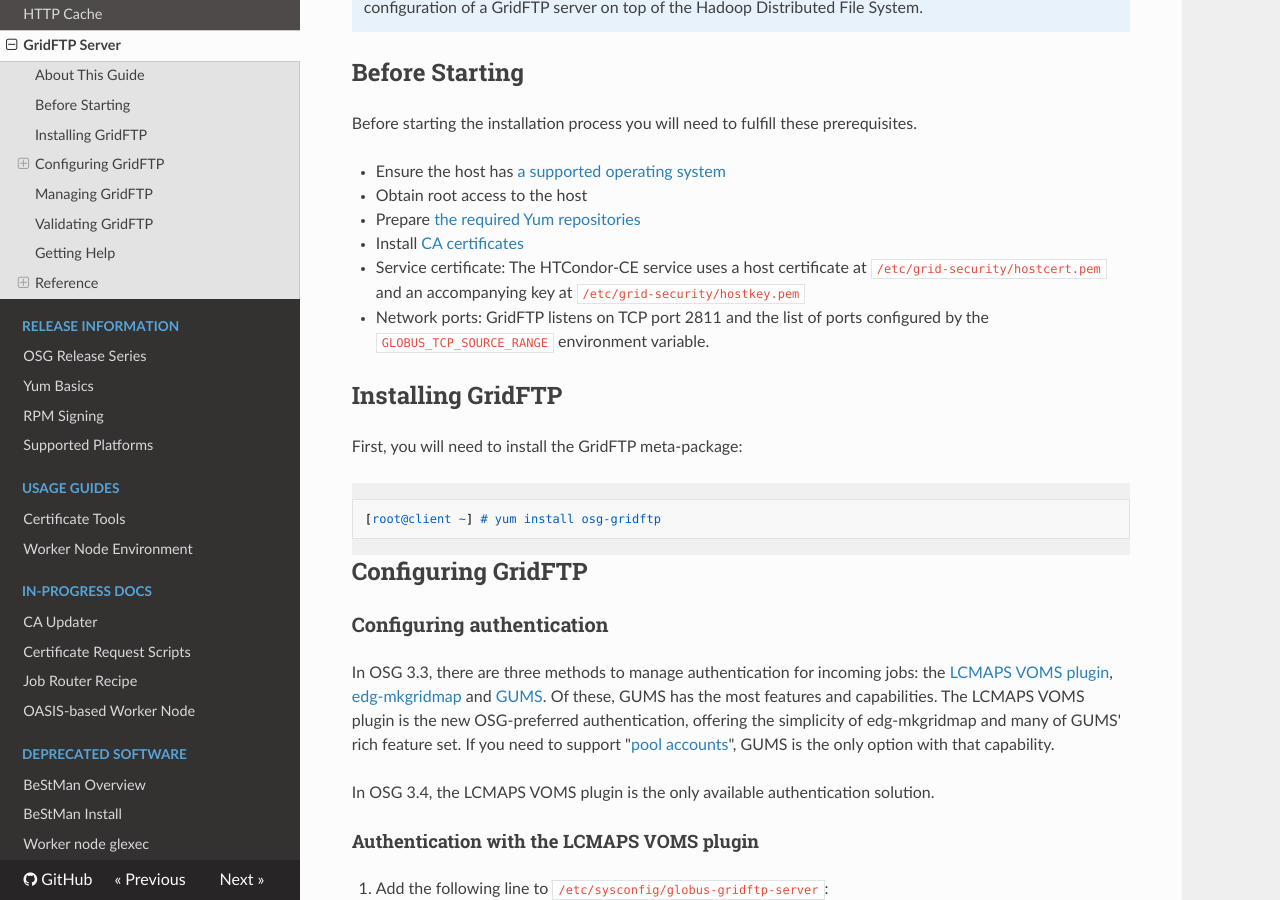
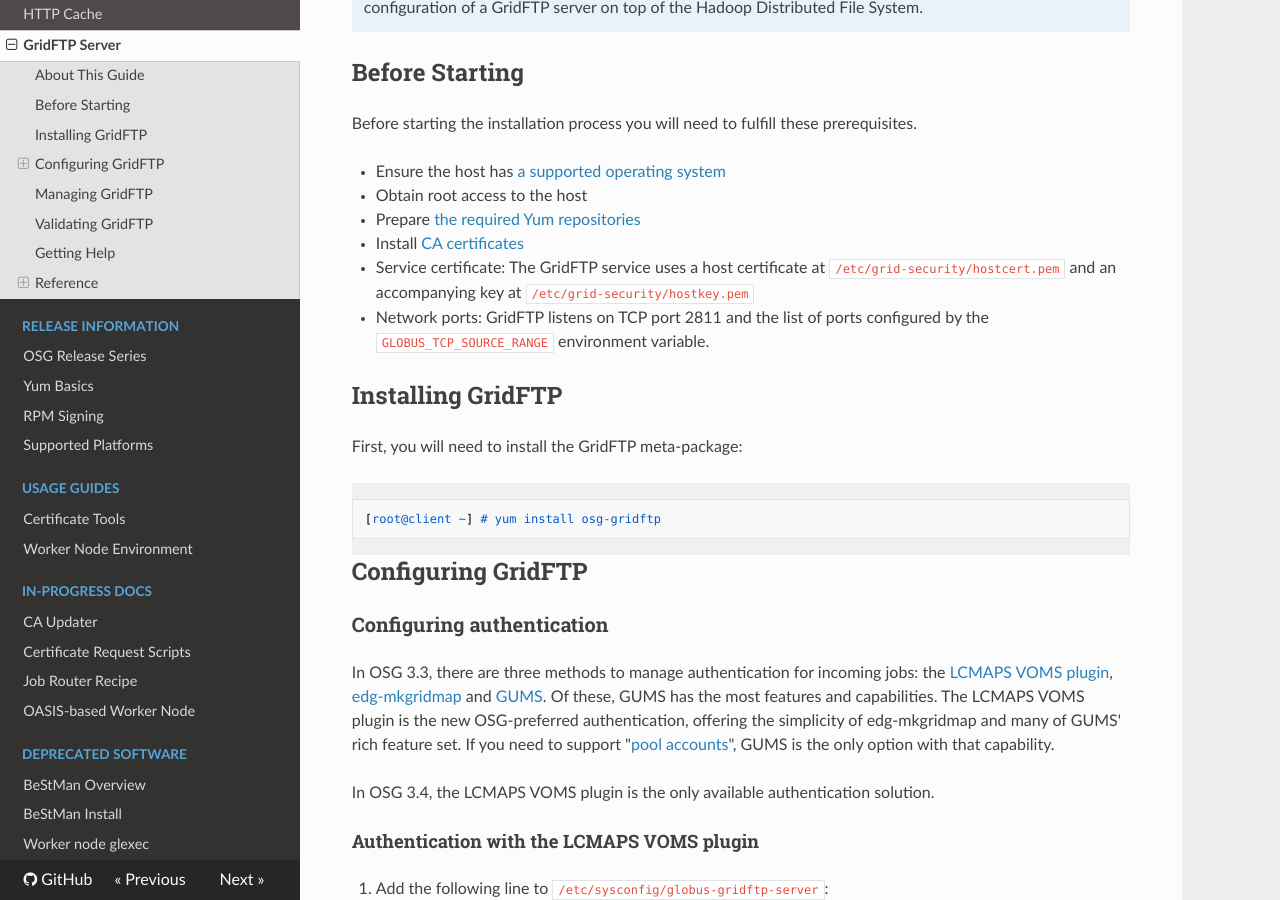
Before and after one commit to osg-htc/docs, an MkDocs documentation site: the page built from docs/storage/gridftp.md, in a window 1280 px wide and 900 px high, scrolled down 549 px. Built offline with MkDocs 1.6.1, drawn with Linux system fonts in a browser that asks for light colours; nearby versions of some CDN libraries; old or Windows-style settings are respelled for this version of MkDocs.

Commit message:
Fix copy/paste error from original document.

```diff
--- a/docs/storage/gridftp.md
+++ b/docs/storage/gridftp.md
@@ -25,7 +25,7 @@
 -   Obtain root access to the host
 -   Prepare [the required Yum repositories](../common/yum.md)
 -   Install [CA certificates](../common/ca.md)
--   Service certificate: The HTCondor-CE service uses a host certificate at `/etc/grid-security/hostcert.pem` and an accompanying key at `/etc/grid-security/hostkey.pem`
+-   Service certificate: The GridFTP service uses a host certificate at `/etc/grid-security/hostcert.pem` and an accompanying key at `/etc/grid-security/hostkey.pem`
 -   Network ports: GridFTP listens on TCP port 2811 and the list of ports configured by the `GLOBUS_TCP_SOURCE_RANGE` environment variable.
 
 Installing GridFTP
```
